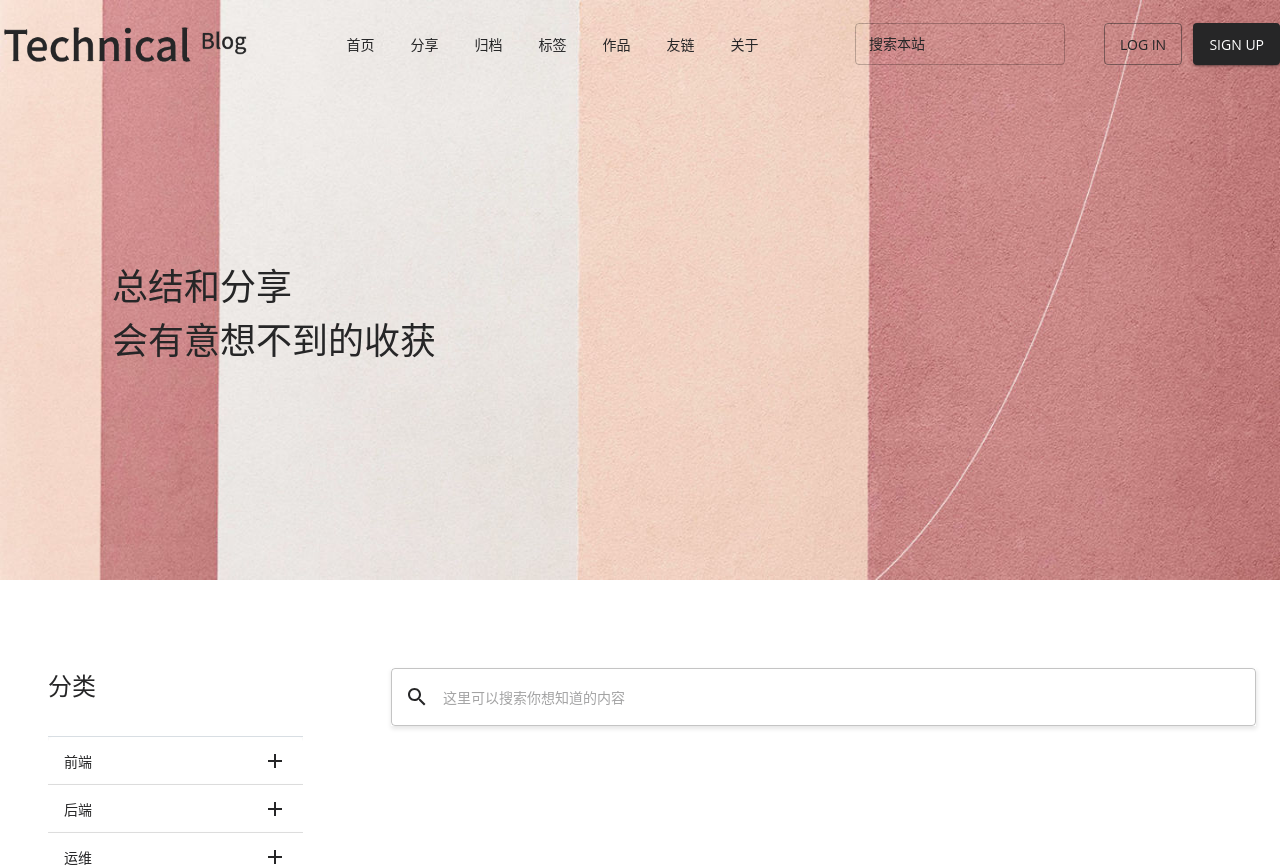
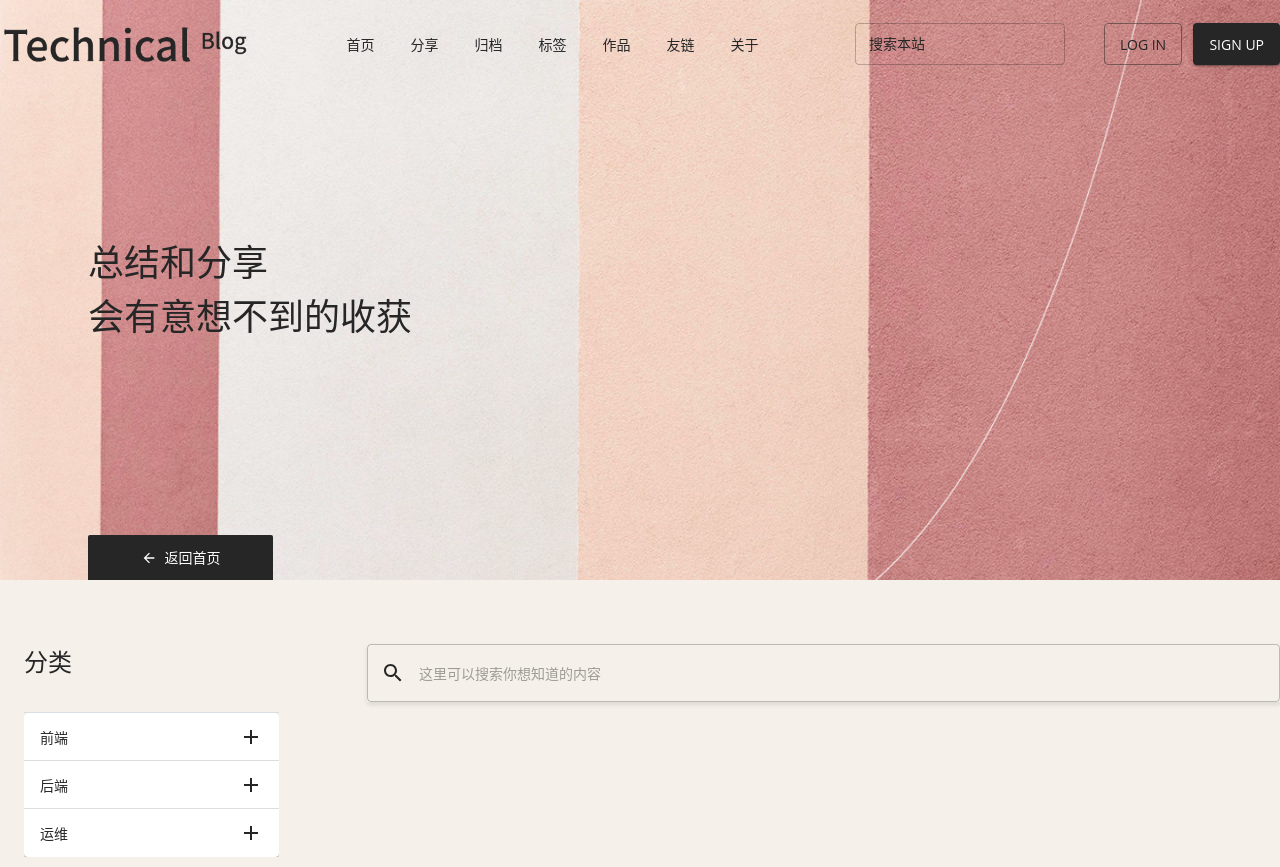
Before and after one commit to codersmoixan/technical-blog-server, a Next.js app in the folder web/: page /share in a window 1280 px wide. Shown: the top 867 px of the page. Built offline with nearby package versions, Linux system fonts and the light colour scheme; a web font is replaced by a local one.

Commit message:
feat: [TB_web] 优化SearchFormText组件，新增锚点功能

```diff
--- a/web/src/components/common/Form/SearchFormText.tsx
+++ b/web/src/components/common/Form/SearchFormText.tsx
@@ -14,7 +14,7 @@ import type { Theme } from "@mui/material";
 
 interface SearchFormTextProps extends FormTextProps {
   backdrop?: boolean;
-  anchorPoint?: MutableRefObject<ReactNode>
+  anchorPoint?: MutableRefObject<ReactNode | HTMLElement | null>
 }
 
 const useStyles = makeStyles((theme: Theme) => ({
@@ -46,10 +46,15 @@ function SearchFormText(props: SearchFormTextProps) {
 
   const handleFocus = (event: React.FocusEvent<HTMLInputElement>) => {
     setFocus(true)
-    anchorPoint?.current?.scrollIntoView({
-      behavior: 'smooth',
-      block: 'start',
-    })
+    const dom = anchorPoint?.current ?? anchorPoint
+    // @ts-ignore
+    if (dom.scrollIntoView) {
+      // @ts-ignore
+      dom.scrollIntoView({
+        behavior: 'smooth',
+        block: 'start',
+      })
+    }
 
     onFocus?.(event)
   }
--- a/web/src/components/common/Layout/Banner.tsx
+++ b/web/src/components/common/Layout/Banner.tsx
@@ -7,9 +7,11 @@ import Box, { BoxProps } from '@mui/material/Box';
 import {makeStyles} from "@mui/styles";
 import type { Theme } from "@mui/material";
 import clsx from "clsx";
+import React from "react";
 
 const useStyles = makeStyles((theme: Theme) => ({
   root: {
+    position: 'relative',
     display: 'flex',
     justifyContent: 'center',
     flexDirection: 'column',
--- a/web/src/pages/share/index.tsx
+++ b/web/src/pages/share/index.tsx
@@ -3,7 +3,7 @@
  * @description Share
  */
 
-import React, {useRef} from 'react'
+import React, { useRef } from 'react'
 import Box from "@mui/material/Box";
 import Typography from "@mui/material/Typography";
 import Content from "components/common/Layout/Content";
@@ -11,10 +11,11 @@ import Root from "components/common/Layout/Root";
 import CreativeGrid from "public/images/backdrop/creative-grid.jpeg"
 import { makeStyles } from "@mui/styles";
 import Banner from "components/common/Layout/Banner";
+import Menu from "components/common/Menu";
+import { useTheme } from "@mui/material/styles";
+import SearchFormText from "components/common/Form/SearchFormText";
+import ArrowBack from "@mui/icons-material/ArrowBack"
 import type { Theme } from "@mui/material";
-import Menu from "components/common/Menu";
-import {useTheme} from "@mui/material/styles";
-import SearchFormText from "components/common/Form/SearchFormText";
 
 const options = [
   {
@@ -63,14 +64,16 @@ const options = [
 
 const useStyles = makeStyles((theme: Theme) => ({
   root: {
-    padding: theme.spacing(3)
+    [theme.breakpoints.down('sm')]: {
+      padding: theme.spacing(3)
+    }
   },
   banner: {
     alignItems: 'flex-start'
   },
   content: {
     display: 'flex',
-    paddingTop: theme.spacing(8)
+    marginTop: theme.spacing(8)
   },
   menuContainer: {
     padding: theme.spacing(3),
@@ -95,6 +98,22 @@ const useStyles = makeStyles((theme: Theme) => ({
     '& input.MuiInputBase-input': {
       height: 58
     }
+  },
+  back: {
+    position: 'absolute',
+    bottom: 0,
+    display: 'flex',
+    alignItems: 'center',
+    justifyContent: 'center',
+    width: 185,
+    height: 45,
+    backgroundColor: theme.palette.primary.main,
+    color: theme.status.white,
+    borderRadius: '2px 2px 0 0',
+    '& > svg': {
+      marginRight: theme.spacing(1),
+      fontSize: 16
+    }
   }
 }))
 
@@ -102,11 +121,11 @@ function Share() {
   const classes = useStyles()
   const theme = useTheme()
 
-  const boxRef = useRef()
+  const pointRef = useRef<HTMLElement | null>(null)
 
   return (
-    <Root backdrop={CreativeGrid} className={classes.root}>
-      <Content>
+    <Root backdrop={CreativeGrid}>
+      <Content className={classes.root}>
         <Banner className={classes.banner}>
           <Typography variant="h2" fontWeight={400}>
             总结和分享
@@ -114,19 +133,32 @@ function Share() {
           <Typography variant="h2" fontWeight={400}>
             会有意想不到的收获
           </Typography>
+          <Box className={classes.back} ref={pointRef}>
+            <ArrowBack />
+            <Typography component="a" variant="body1" color="white">
+              返回首页
+            </Typography>
+          </Box>
         </Banner>
-        <Box className={classes.content} ref={boxRef}>
+        <Box className={classes.content}>
           <Box className={classes.menuContainer}>
             <Typography
               variant="h3"
               fontWeight={400}
               className={classes.menuTitle}
-            >分类</Typography>
+            >
+              分类
+            </Typography>
             <Menu menus={options} isBorder className={classes.menu} />
           </Box>
           <Box className={classes.main}>
             <Box className={classes.search}>
-              <SearchFormText className={classes.formText} bgColor={theme.status.transparent} placeholder="这里可以搜索你想知道的内容" anchorPoint={boxRef} />
+              <SearchFormText
+                className={classes.formText}
+                bgColor={theme.status.transparent}
+                placeholder="这里可以搜索你想知道的内容"
+                anchorPoint={pointRef}
+              />
             </Box>
           </Box>
         </Box>
```
